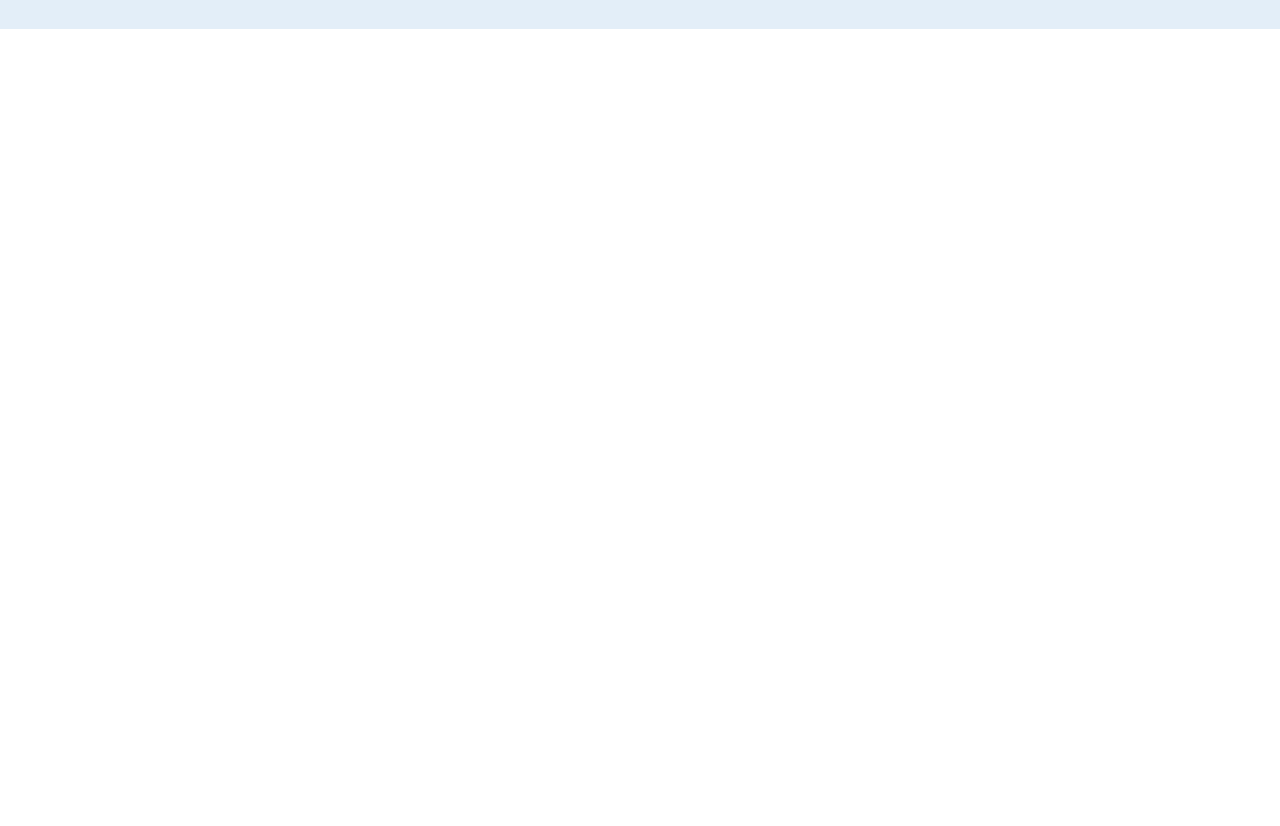
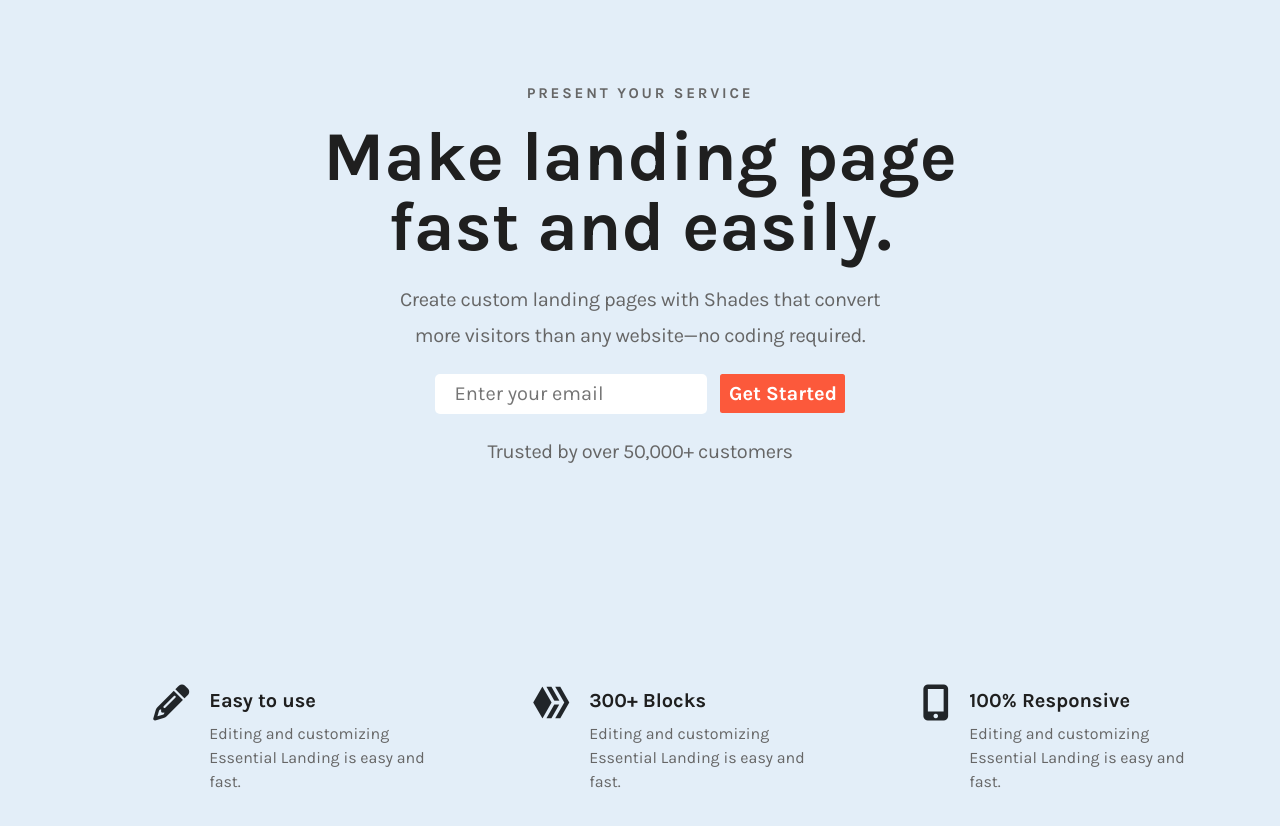
Before and after one commit to Zahid-Nabi/shades-app-landing, a plain HTML site: page index.html in a window 1280 px wide. Shown: the part 70-896 px from the top of the page. Before the commit the page ends 800 px from the top, so only its background shows below. Drawn offline with Linux system fonts and the light colour scheme.

Commit message:
About Section Added

```diff
--- a/css/style.css
+++ b/css/style.css
@@ -20,6 +20,7 @@ html {
 body {
     font-family: 'Karla', sans-serif;
     font-size: 1.6rem;
+    font-weight: 400;
 }
 #header {
     padding: 2.5rem 0;
@@ -39,3 +40,75 @@ body {
     color: var(--text-color-bold);
     font-weight: 700;
 }
+#hero {
+    padding: 8rem 0;
+}
+.hero-text {
+    max-width: 640px;
+    margin: 0 auto;
+    text-align: center;
+}
+.hero-text h5 {
+    font-size: 1.5rem;
+    color: var(--text-color);
+    font-weight: 700;
+    letter-spacing: 2.8125px;
+    text-transform: uppercase;
+    line-height: 1.8rem;
+}
+
+.hero-text h1 {
+    font-size: 7rem;
+    color: var(--text-color-bold);
+    font-weight: 700;
+    line-height: 7rem;
+    margin: 2rem 0;
+}
+.hero-text p {
+    width: 520px;
+    margin: 2rem auto;
+    font-size: 2rem;
+    line-height: 3.6rem;
+    letter-spacing: -0.4px;
+    color: var(--text-color);
+}
+.hero-text form input {
+    font-size: 2rem;
+    padding: 0.5rem 2rem;
+    border: none;
+    outline: none;
+    margin-right: 10px;
+    border-radius: 5px;
+}
+.hero-text form button {
+    font-size: 2rem;
+    margin-top: -5px;
+    background: #FC593B;
+    color: #fff;
+    font-weight: 700;
+}
+#about {
+    background-color: var(--bg-color);
+    padding: 8rem 0;
+}
+#about .card {
+    border: none;
+    background-color: transparent;
+}
+#about .card .icon {
+    text-align: right;
+    padding: 1rem;
+}
+#about .card .icon i {
+    font-size: 3.6rem;
+}
+#about .card-body .card-title {
+    font-size: 2rem;
+    font-weight: 700;
+    color: var(--text-color-bold);
+    line-height: 3.2rem;
+}
+#about .card-body .card-text {
+
+    color: var(--text-color);
+}
--- a/index.html
+++ b/index.html
@@ -5,6 +5,7 @@
     <meta http-equiv="X-UA-Compatible" content="IE=edge">
     <meta name="viewport" content="width=device-width, initial-scale=1.0">
     <title>Shades App Landing</title>
+    <script src="https://kit.fontawesome.com/43cdcf7b71.js" crossorigin="anonymous"></script>
     <link rel="stylesheet" href="./css/bootstrap.min.css">
     <link rel="stylesheet" href="./css/style.css">
 </head>
@@ -39,8 +40,72 @@
                 </div>
               </div>
             </div>
-          </nav>
+        </nav>
+        <section id="hero" class="d-flex justify-content-center align-items-center">
+            <div class="hero-text">
+                <h5>Present your service</h5>
+                <h1>Make landing page fast and easily.</h1>
+                <p>Create custom landing pages with Shades that convert more visitors than any website—no coding required.</p>
+                <form action="">
+                    <input type="email" name="email" id="email" placeholder="Enter your email">
+                    <button class="btn">Get Started</button>
+                </form>
+                <p>Trusted by over 50,000+ customers</p>
+            </div>
+        </section>
     </header>
+    <section id="about">
+        <div class="container">
+            <div class="row">
+                <div class="col-md-4">
+                    <div class="card">
+                        <div class="row g-0">
+                          <div class="col-md-4 icon">
+                            <i class="fas fa-pencil-alt"></i>
+                          </div>
+                          <div class="col-md-8">
+                            <div class="card-body">
+                              <h3 class="card-title">Easy to use</h3>
+                              <p class="card-text">Editing and customizing Essential Landing is easy and fast.</p>
+                            </div>
+                          </div>
+                        </div>
+                      </div>
+                </div>
+                <div class="col-md-4">
+                    <div class="card">
+                        <div class="row g-0">
+                          <div class="col-md-4 icon">
+                            <i class="fab fa-hive"></i>
+                          </div>
+                          <div class="col-md-8">
+                            <div class="card-body">
+                              <h3 class="card-title">300+ Blocks</h3>
+                              <p class="card-text">Editing and customizing Essential Landing is easy and fast.</p>
+                            </div>
+                          </div>
+                        </div>
+                      </div>
+                </div>
+                <div class="col-md-4">
+                    <div class="card">
+                        <div class="row g-0">
+                          <div class="col-md-4 icon">
+                            <i class="fas fa-mobile-alt"></i>
+                          </div>
+                          <div class="col-md-8">
+                            <div class="card-body">
+                              <h3 class="card-title">100% Responsive</h3>
+                              <p class="card-text">Editing and customizing Essential Landing is easy and fast.</p>
+                            </div>
+                          </div>
+                        </div>
+                      </div>
+                </div>
+
+            </div>
+        </div>
+    </section>
 
     <script src="./js/bootstrap.bundle.min.js"></script>
 </body>
```
